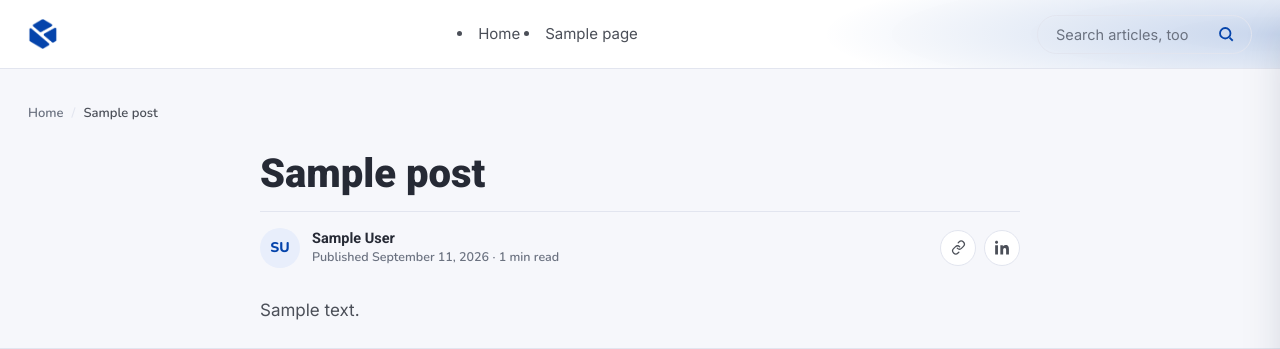
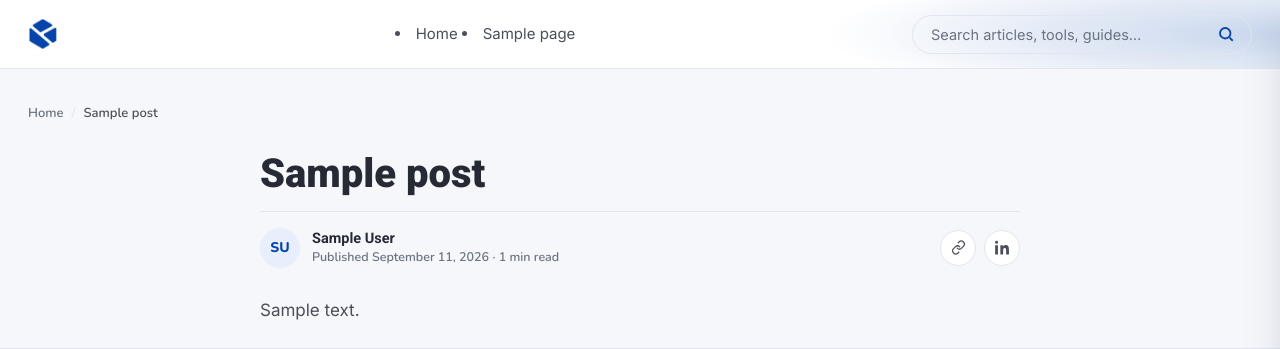
Before and after one commit to Kelson-SaberGestao/Blog_Versions, a WordPress theme: template themes/quality-blog/single.php in a window 1280 px wide. Shown: the top 349 px of the page. Run offline with PHP 8.4 and a stand-in for WordPress, Linux system fonts and the light colour scheme; the site name, menu and one post (Sample post) are stand-ins, and other content is empty; some libraries are stand-ins or nearby versions.

Commit message:
Widen the search when the Subscribe button is not there
With the button gone the bar had an obvious hole on the right, and the search
kept the width it was given to fit beside it. :has() lets the search claim the
space instead; a browser without it keeps the original 215px.

Co-Authored-By: Claude Opus 5 <noreply@anthropic.com>

```diff
--- a/themes/quality-blog/style.css
+++ b/themes/quality-blog/style.css
@@ -72,7 +72,11 @@ Text Domain: quality-blog
   .nav-actions .header-search-lg {
     grid-area: unset; justify-self: unset; width: 215px; max-width: 100%;
     padding: 9px 16px;
+    transition: width .18s ease;
   }
+  /* Sem o botao Subscribe sobra espaco na barra: a busca ocupa ele. Navegador
+     que nao entenda :has() simplesmente mantem os 215px. */
+  .nav-actions:not(:has(.subscribe-btn)) .header-search-lg { width: 340px; }
   .subscribe-btn {
     font-family: var(--font-ui); font-weight: 800; font-size: 14px;
     background: var(--blue-700); color: #fff;
```
